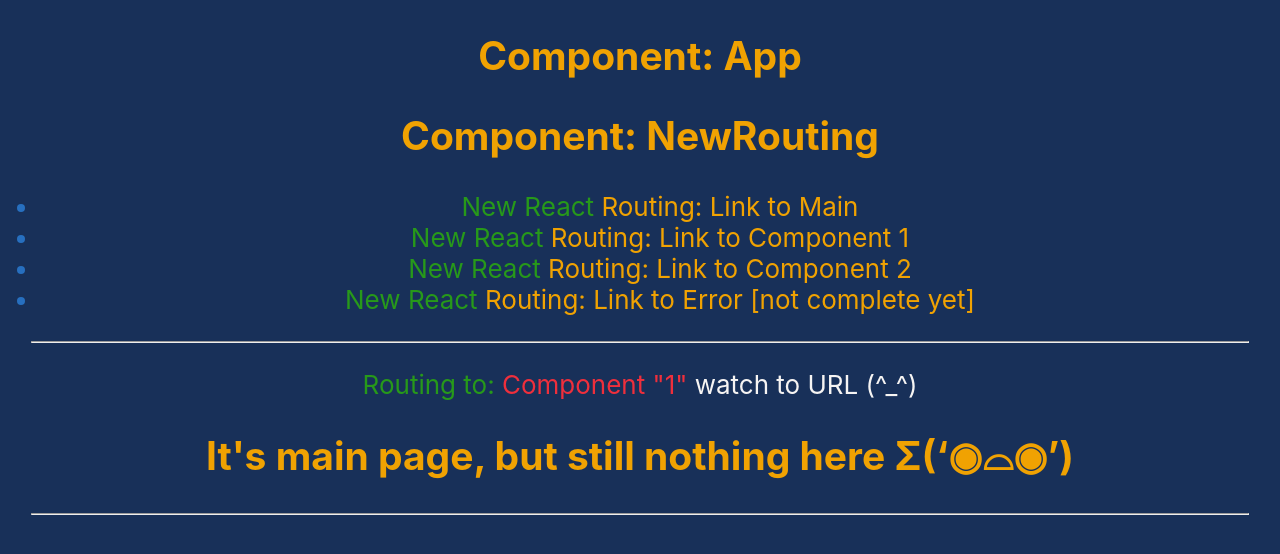
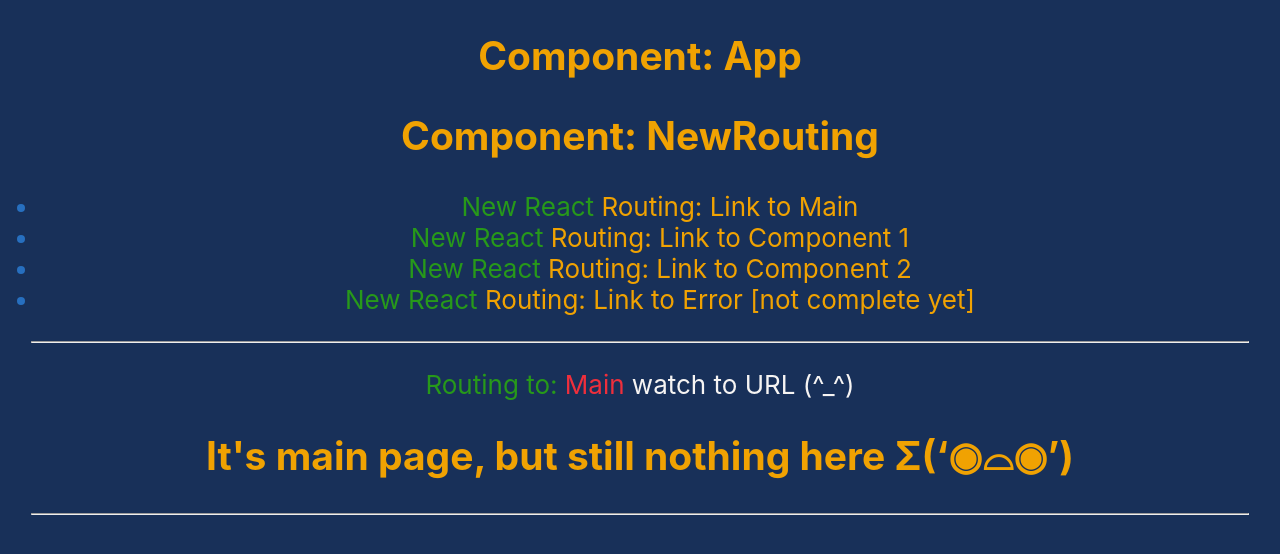
Before and after one commit to Fosa1990/react-test, a React (Create React App) app: page /main in a window 1280 px wide. Shown: the top 554 px of the page. Built offline with nearby package versions, Linux system fonts and the light colour scheme.

Commit message:
fix name

```diff
--- a/src/components/NewRouting/Main.js
+++ b/src/components/NewRouting/Main.js
@@ -8,7 +8,7 @@
       <hr />
       <p>
         <span style={{ color: 'var(--green)' }}>Routing to: </span>
-        <span style={{ color: 'var(--red)' }}>Component "1" </span>
+        <span style={{ color: 'var(--red)' }}>Main </span>
         <span style={{ color: 'var(--white)' }}>watch to URL (^_^)</span>
       </p>
 
```
